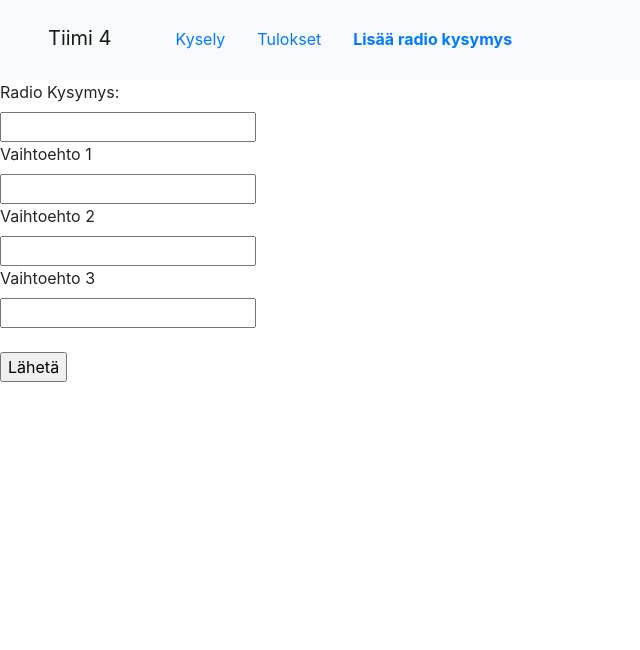
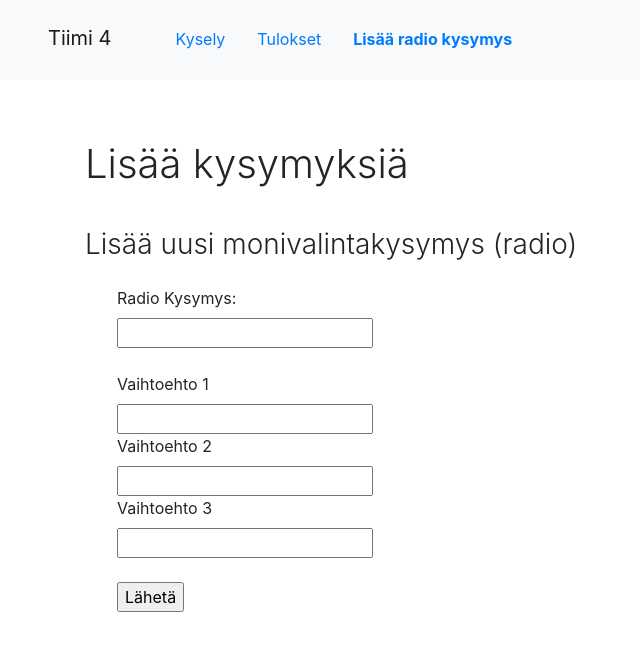
Before and after one commit to ohjelmistoprojekti-t4/Team4-Frontend-h, a React (Create React App) app: page /addradioquestion in a window 1280 px wide. Shown: the top 650 px of the page, without its empty margins (0-640 px from the left). Built offline with nearby package versions, Linux system fonts and the light colour scheme.

Commit message:
Show multiple questions, save text-input, save new radio, show text answers

```diff
--- a/src/App.css
+++ b/src/App.css
@@ -12,6 +12,7 @@
 
 .main-h1 {
   margin: 1.5em 0 1em 0;
+  font-weight: 300;
 }
 
 /******* Questions *******/
@@ -54,7 +55,7 @@ form {
 
 /******* Result *******/
 
-.results-component h3 {
+.BodyContainer h3 {
   font-weight: 300;
 }
 
@@ -89,3 +90,9 @@ form {
 .single-answer-ul li:nth-child(2) {
   background: #fdfdfd;
 }
+
+/******* Add Question *******/
+
+.add-radio-form {
+  padding: 1em 2em;
+}
--- a/src/components/AddRadioQuestion.js
+++ b/src/components/AddRadioQuestion.js
@@ -1,4 +1,5 @@
 import React from 'react'
+import { Container, Row, Col } from 'react-bootstrap';
 import 'bootstrap/dist/css/bootstrap.min.css'
 
 export default function AddRadioQuestion(props) {
@@ -59,27 +60,36 @@ export default function AddRadioQuestion(props) {
     }
 
     return  (
-        <div>
-        <form onSubmit={handleSubmit}>
-            <label for="question">Radio Kysymys:</label> <br></br>
+        <Container fluid={"xl"} className="BodyContainer add-question-component">
+
+            <Row>
+                <Col md={12}>
+                <h1 className="main-h1">Lisää kysymyksiä</h1>
+
+                <h3>Lisää uusi monivalintakysymys (radio)</h3>
+                <form className="add-radio-form" onSubmit={handleSubmit}>
+                    <label for="question">Radio Kysymys:</label> <br />
                     <input type="text" id="1" name="question" value={radioQuestion.question} onChange={handleInputChange} />
-            <br></br>
+                    <br /><br />
 
-            <label for="option1">Vaihtoehto 1</label> <br></br>
+                    <label for="option1">Vaihtoehto 1</label> <br />
                     <input type="text" id="2" name="option1" value={radioQuestion.option1} onChange={handleInputChange} />
-            <br></br>
+                    <br />
 
-             <label for="option2">Vaihtoehto 2</label> <br></br>
+                    <label for="option2">Vaihtoehto 2</label> <br />
                     <input type="text" id="3" name="option2" value={radioQuestion.option2} onChange={handleInputChange} />
-            <br></br>
+                    <br />
 
-            <label for="option3">Vaihtoehto 3</label> <br></br>
+                    <label for="option3">Vaihtoehto 3</label> <br />
                     <input type="text" id="4" name="option3" value={radioQuestion.option3} onChange={handleInputChange} />
-            <br></br>
-            <br></br>
+                    <br />
+                    <br />
 
                     <input type="submit" value="Lähetä" />
                 </form>
-        </div>
+                </Col>
+            </Row>
+
+    </Container>
     )
 }
--- a/src/components/Questions.js
+++ b/src/components/Questions.js
@@ -25,7 +25,7 @@ export default function Questions() {
     }
 
     const addAnswer= (answer) => {
-        fetch('http://localhost:8080/api/userAnswers', {
+        fetch('https://team4back.herokuapp.com/api/userAnswers', {
             method: 'POST',
             headers: {
                 'Content-Type': 'application/json'
--- a/src/components/Results.js
+++ b/src/components/Results.js
@@ -10,7 +10,7 @@ export default function Results() {
     useEffect(() => fetchData(), [])
 
     const fetchData = () => {
-        fetch('http://localhost:8080/getUserAnswers')
+        fetch('https://team4back.herokuapp.com/getUserAnswers')
         .then(response => response.json())
         .then(data => setUserAnswers(data))
     }
```
Lines whose indentation alone changed are shown as unchanged.
